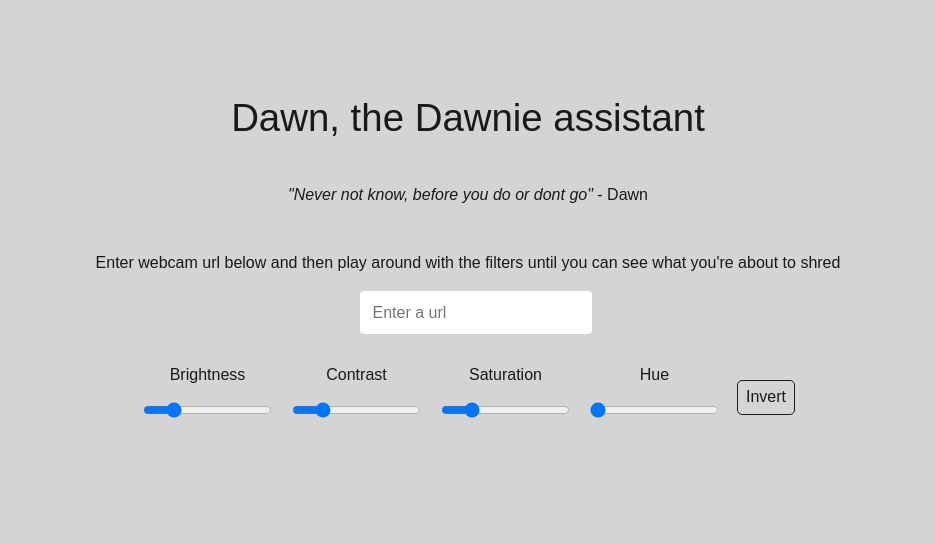
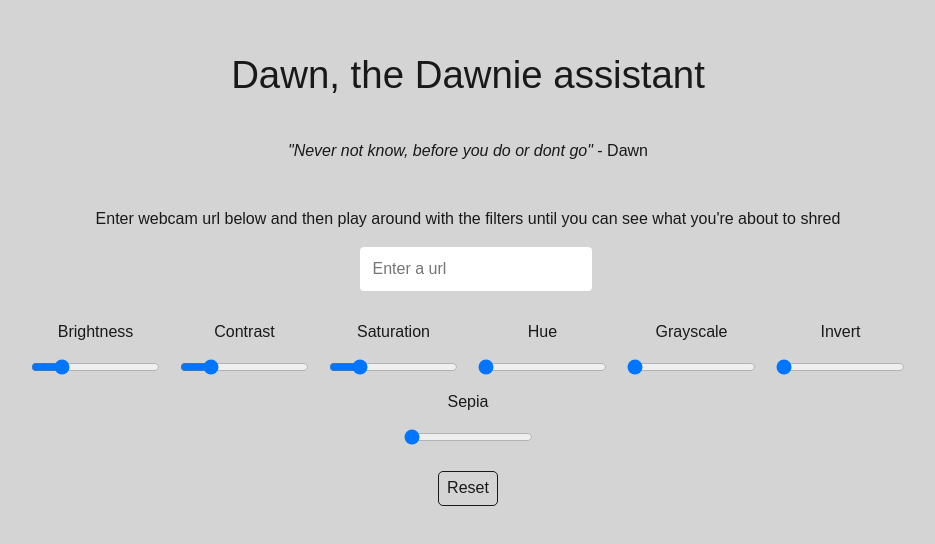
Before and after one commit to joewatts000/dawnie-assist, a SvelteKit app: page / in a window 1280 px wide. Shown: the part 104-648 px from the top of the page, without its empty margins (172-1107 px from the left). Built offline with nearby package versions, Linux system fonts and the light colour scheme.

Commit message:
analytics

```diff
--- a/package.json
+++ b/package.json
@@ -31,5 +31,8 @@
 		"vitest": "^0.25.8",
 		"web-vitals": "^3.5.0"
 	},
-	"type": "module"
+	"type": "module",
+	"dependencies": {
+		"@vercel/analytics": "^1.2.2"
+	}
 }
--- a/src/routes/+layout.svelte
+++ b/src/routes/+layout.svelte
@@ -1,5 +1,6 @@
 <script>
-	import { browser } from '$app/environment';
+	import { browser, dev } from '$app/environment';
+	import { inject } from '@vercel/analytics';
 	import { page } from '$app/stores';
 	import { webVitals } from '$lib/vitals';
 	import Header from './Header.svelte';
@@ -7,6 +8,8 @@
 
 	/** @type {import('./$types').LayoutServerData} */
 	export let data;
+
+	inject({ mode: dev ? 'development' : 'production' });
 
 	$: if (browser && data?.analyticsId) {
 		webVitals({
--- a/src/routes/+page.svelte
+++ b/src/routes/+page.svelte
@@ -3,11 +3,8 @@
 
 	let loaded = false;
 	let iframe: HTMLIFrameElement;
-	let brightness = 100;
-	let contrast = 100;
-	let saturation = 100;
-	let hue = 0;
-	let inversion = 0;
+	// use a map to store the filters
+	const filtersMap = new Map();
 
 	const handleUrlChange = (event: any) => {
 		event.preventDefault();
@@ -18,33 +15,59 @@
 		iframe.src = `https://www.hlsplayer.org/play?url=${url}`;
 	};
 
-	const updateFilter = () => {
-		iframe.style.filter = `brightness(${brightness}%) contrast(${contrast}%) saturate(${saturation}%) hue-rotate(${hue}deg) invert(${inversion})`;
+	const updateElementFilters = () => {
+		const filters = Array.from(filtersMap.entries()).map(([key, value]) => `${key}(${value})`).join(' ');
+		iframe.style.filter = filters;
 	};
 
 	const changeBrightness = (event: any) => {
-		brightness = event.target.value;
-		updateFilter();
+		const brightness = event.target.value;
+		filtersMap.set('brightness', `${brightness}%`);
+		updateElementFilters();
 	};
 
 	const changeContrast = (event: any) => {
-		contrast = event.target.value;
-		updateFilter();
+		const contrast = event.target.value;
+		filtersMap.set('contrast', `${contrast}%`);
+		updateElementFilters();
 	};
 
 	const changeSaturation = (event: any) => {
-		saturation = event.target.value;
-		updateFilter();
+		const saturation = event.target.value;
+		filtersMap.set('saturate', `${saturation}%`);
+		updateElementFilters();
 	};
 
 	const changeHue = (event: any) => {
-		hue = event.target.value;
-		updateFilter();
+		const hue = event.target.value;
+		filtersMap.set('hue-rotate', `${hue}deg`);
+		updateElementFilters();
 	};
 
-	const invert = () => {
-		inversion = inversion === 0 ? 1 : 0;
-		updateFilter();
+	const changeGrayscale = (event: any) => {
+		const grayscale = event.target.value;
+		filtersMap.set('grayscale', `${grayscale}%`);
+		updateElementFilters();
+	};
+
+	const changeInvert = (event: any) => {
+		const invert = event.target.value;
+		filtersMap.set('invert', `${invert}%`);
+		updateElementFilters();
+	};
+
+	const changeSepia = (event: any) => {
+		const sepia = event.target.value;
+		filtersMap.set('sepia', `${sepia}%`);
+		updateElementFilters();
+	};
+
+	const clearAllFilters = () => {
+		filtersMap.clear();
+		iframe.style.filter = '';
+		document.querySelectorAll('input[type="range"]').forEach((input: any) => {
+			input.value = input.dataset.default;
+		});
 	};
 
 	onMount(() => {
@@ -75,28 +98,38 @@
 	<div class="inputs">
 		<div class="input-box">
 			<label for="brightness">Brightness</label>
-			<input type="range" min="0" max="500" value="100" id="brightness" on:change={changeBrightness} on:input={changeBrightness} />
+			<input type="range" min="0" max="500" value="100" data-default="100" id="brightness" on:change={changeBrightness} on:input={changeBrightness} />
 		</div>
 		<div class="input-box">
 			<label for="contrast">Contrast</label>
-			<input type="range" min="0" max="500" value="100" id="contrast" on:change={changeContrast} on:input={changeContrast} />
+			<input type="range" min="0" max="500" value="100" data-default="100" id="contrast" on:change={changeContrast} on:input={changeContrast} />
 		</div>
 		<div class="input-box">
 			<label for="saturation">Saturation</label>
-			<input type="range" min="0" max="500" value="100" id="saturation" on:change={changeSaturation} on:input={changeSaturation} />
+			<input type="range" min="0" max="500" value="100" data-default="100" id="saturation" on:change={changeSaturation} on:input={changeSaturation} />
 		</div>
 		<div class="input-box">
 			<label for="hue">Hue</label>
-			<input type="range" min="0" max="360" value="0" id="hue" on:change={changeHue} on:input={changeHue} />
+			<input type="range" min="0" max="360" value="0" data-default="0" id="hue" on:change={changeHue} on:input={changeHue} />
 		</div>
 		<div class="input-box">
-			<button on:click={invert}>Invert</button>
+			<label for="grayscale">Grayscale</label>
+			<input type="range" min="0" max="100" value="0" data-default="0" id="grayscale" on:change={changeGrayscale} on:input={changeGrayscale} />
+		</div>
+		<div class="input-box">
+			<label for="invert">Invert</label>
+			<input type="range" min="0" max="100" value="0" data-default="0" id="invert" on:change={changeInvert} on:input={changeInvert} />
+		</div>
+		<div class="input-box">
+			<label for="sepia">Sepia</label>
+			<input type="range" min="0" max="100" value="0" data-default="0" id="sepia" on:change={changeSepia} on:input={changeSepia} />
 		</div>
 	</div>
+	<button class="clear-button" on:click={clearAllFilters}>Reset</button>
 	{#if !loaded}
-	<div class="loader"></div>
+		<div class="loader"></div>
 	{/if}
-		<iframe id="iframe" src="" frameBorder="0" width="100%" allowFullScreen title=""></iframe>
+	<iframe id="iframe" src="" frameBorder="0" width="100%" allowFullScreen title=""></iframe>
 </section>
 
 <style>
@@ -169,4 +202,8 @@
 		gap: 1rem;
 	}
 
+	.clear-button {
+		margin-bottom: 2rem;
+	}
+
 </style>
```
Also changed, not shown: 1 other file (tests, documents, lock files or other folders).
